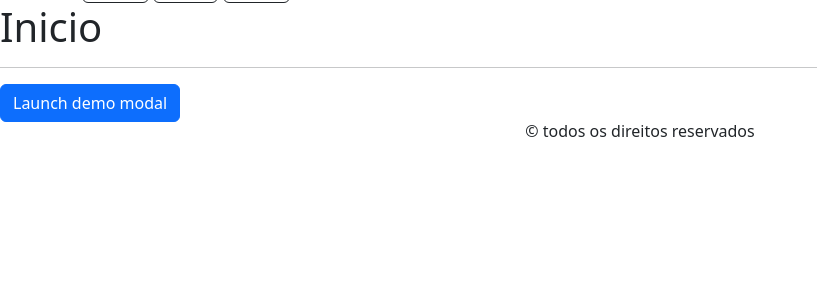
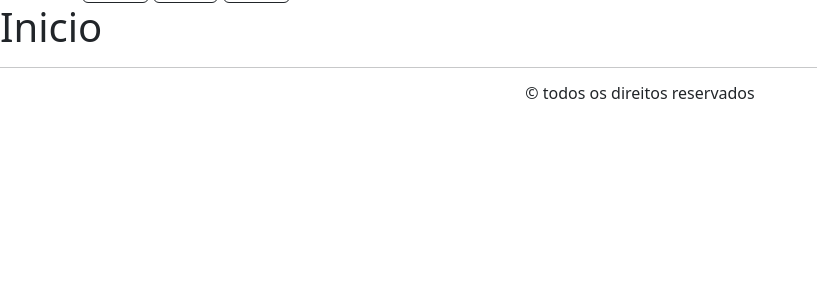
Before and after one commit to GuilhermeInaia/crud-php, a PHP site: page / in a window 1280 px wide. Shown: the part 35-338 px from the top of the page, without its empty margins (0-817 px from the left). Run offline with PHP 8.4, Linux system fonts and the light colour scheme.

Commit message:
Atualizando

```diff
--- a/src/views/inicio.phtml
+++ b/src/views/inicio.phtml
@@ -3,28 +3,3 @@
 <!-- <div class="col">
     <a href="./listar"><button type="button" class="btn btn-primary">Lista de Alunos</button></a>
 </div> -->
-
-
-<!-- Button trigger modal -->
-<button type="button" class="btn btn-primary" data-bs-toggle="modal" data-bs-target="#exampleModal">
-  Launch demo modal
-</button>
-
-<!-- Modal -->
-<div class="modal fade" id="exampleModal" tabindex="-1" aria-labelledby="exampleModalLabel" aria-hidden="true">
-  <div class="modal-dialog">
-    <div class="modal-content">
-      <div class="modal-header">
-        <h1 class="modal-title fs-5" id="exampleModalLabel">Modal title</h1>
-        <button type="button" class="btn-close" data-bs-dismiss="modal" aria-label="Close"></button>
-      </div>
-      <div class="modal-body">
-        ...
-      </div>
-      <div class="modal-footer">
-        <button type="button" class="btn btn-secondary" data-bs-dismiss="modal">Close</button>
-        <button type="button" class="btn btn-primary">Save changes</button>
-      </div>
-    </div>
-  </div>
-</div>
```
